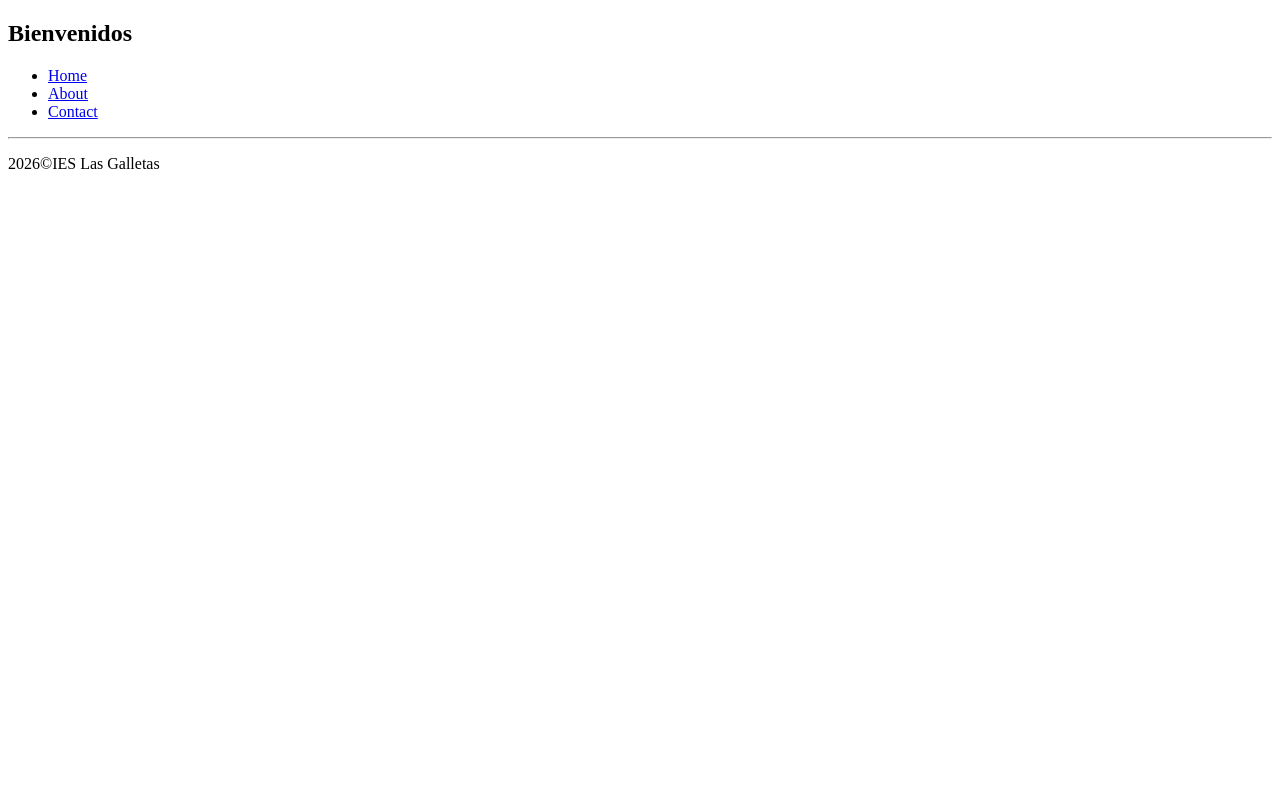
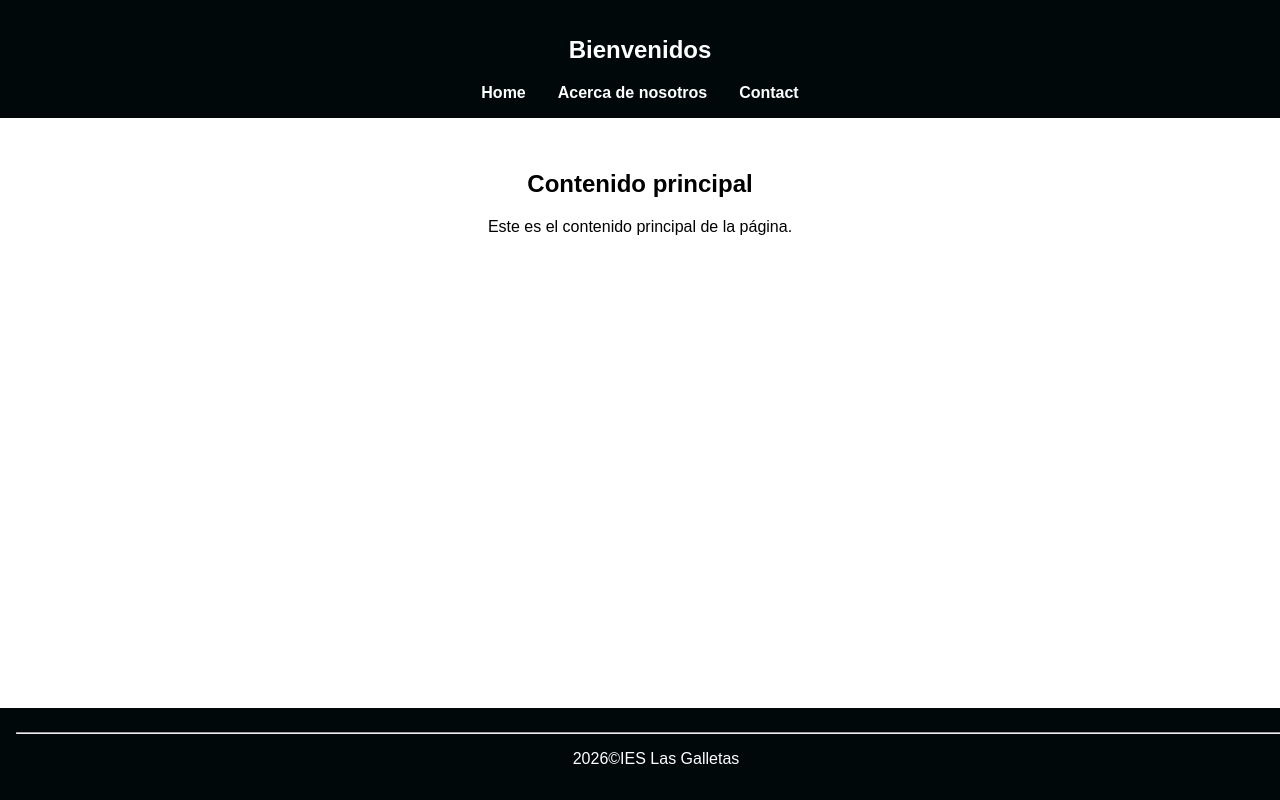
Before and after one commit to cristianfumerohernandez-ux/Tu_viaje_a_medida, a Flask app: page / in a window 1280 px wide. Run offline with Flask 3, Linux system fonts and the light colour scheme.

Commit message:
Creation of base index, about-us and contacts, just the files

```diff
--- a/app/main.py
+++ b/app/main.py
@@ -8,6 +8,10 @@ app = Flask(__name__)
 def home():
     return render_template("index.html")
 
+@app.route("/about-us")
+def aboutUs():
+    return render_template ("about-us.html")
+
 if __name__ == "__main__":
     # host='0.0.0.0' es VITAL en Docker para que el servidor sea accesible desde fuera del contenedor
     # debug=True hará que el servidor se reinicie automáticamente si cambias este archivo
--- /dev/null
+++ b/app/static/css/style.css
@@ -0,0 +1,53 @@
+/* Main Colors */
+:root {
+    --primary-color: #01080a;
+    --secondary-color: #ffffff;
+    --accent-color: rgb(235, 174, 8);
+}
+
+header{
+    background-color: var(--primary-color);
+    color: var(--secondary-color);
+    text-align: center;
+    justify-content: center;
+    padding: 1rem;
+}
+nav ul {
+    list-style-type: none;
+    margin: 0;
+    padding: 0;
+    display: flex;
+    justify-content: center;
+}
+nav ul li {
+    margin: 0 1rem;
+}
+nav ul li a {
+    color: var(--secondary-color);
+    text-decoration: none;
+    font-weight: bold;
+}
+nav ul li a:hover {
+    text-decoration: underline;
+    transition: color 0.3s ease;
+    color: var(--accent-color);
+}
+main {
+    padding: 2rem;
+    text-align: center;
+}
+footer {
+    background-color: var(--primary-color);
+    color: var(--secondary-color);
+    text-align: center;
+    padding: 1rem;
+    position: fixed;
+    bottom: 0;
+    width: 100%;
+}
+body {
+    font-family: Arial, sans-serif;
+    margin: 0;
+    padding: 0;
+    background-color: var(--secondary-color);
+}
--- a/app/templates/index.html
+++ b/app/templates/index.html
@@ -4,6 +4,7 @@
     <meta charset="UTF-8">
     <meta name="viewport" content="width=device-width, initial-scale=1.0">
     <title>{% block title %}Mi App{% endblock %}</title>
+    <link rel="stylesheet" href="{{ url_for('static', filename='css/style.css') }}">
 </head>
 <body>
     <header>
@@ -12,13 +13,17 @@
             <h1>{% block header %}Bienvenidos{% endblock %}</h1>
             <ul>
                 <li><a href="/">Home</a></li>
-                <li><a href="/about">About</a></li>
+                <li><a href="{{ url_for('aboutUs') }}">Acerca de nosotros</a></li>
                 <li><a href="/contact">Contact</a></li>
             </ul>
         </nav>
     </header>
-
-
+    <main>
+        {% block content %}
+        <h2>Contenido principal</h2>
+        <p>Este es el contenido principal de la página.</p>
+        {% endblock %}
+    </main>
 
     <footer>
         <hr>
```
Also changed, not shown: app/templates/about-us.html (added, +8 -0 lines), app/static/css/basic.css (deleted), app/templates/contacts.html (added).
